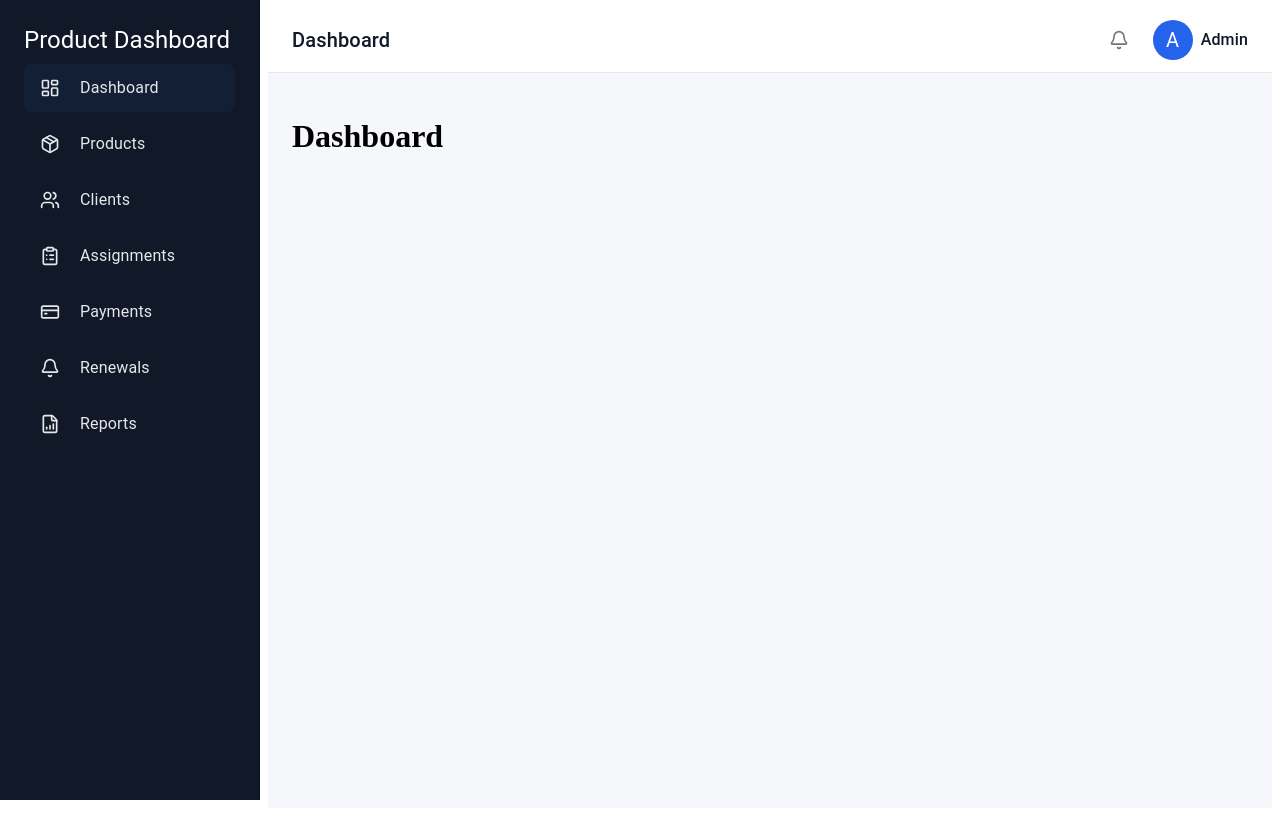
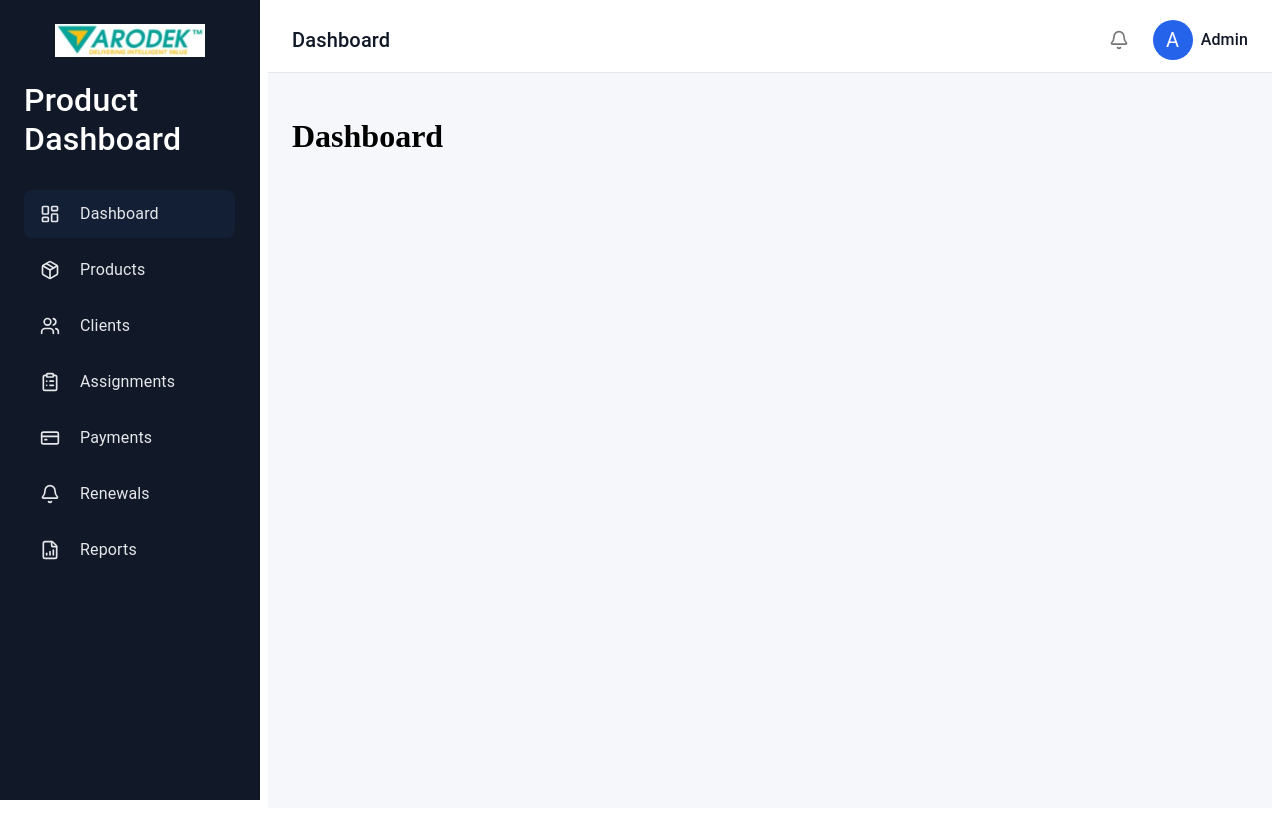
Before and after one commit to JenisaRose/Product-Dashboard, a React (Vite) app in the folder client/: page /dashboard in a window 1280 px wide. Built offline with nearby package versions, Linux system fonts and the light colour scheme.

Commit message:
Updated sidebar branding

```diff
--- a/client/src/layouts/Sidebar.jsx
+++ b/client/src/layouts/Sidebar.jsx
@@ -18,6 +18,7 @@ import {
   FileBarChart,
 } from "lucide-react";
 import { NavLink, useLocation } from "react-router-dom"; // React Router
+import logo from "../assets/ARODEK LOGO.png";
 
 export const drawerWidth = 260;
 
@@ -49,9 +50,39 @@ function Sidebar() {
       }}
     >
       <Box sx={{ p: 3 }}>
-  <Typography variant="h5" fontWeight="bold" mb={4}>
-    Product Dashboard
-  </Typography>
+  <Box
+  sx={{
+    display: "flex",
+    flexDirection: "column",
+    alignItems: "center",
+    mb: 3,
+  }}
+>
+  <Box
+    component="img"
+    src={logo}
+    alt="ARODEK"
+    sx={{
+      width: 150,
+      height: "auto",
+      objectFit: "contain",
+      mb: 2,
+    }}
+  />
+
+  <Typography
+  variant="h6"
+  fontWeight="bold"
+  color="white"
+  sx={{
+    fontSize: "2rem",   // Increase this value
+    lineHeight: 1.2,
+    mt: 1,              // Space between logo and text
+  }}
+>
+  Product Dashboard
+</Typography>
+</Box>
 
   <List>
     {menuItems.map((item) => (
```
Also changed, not shown: client/src/assets/ARODEK LOGO.png (added).
